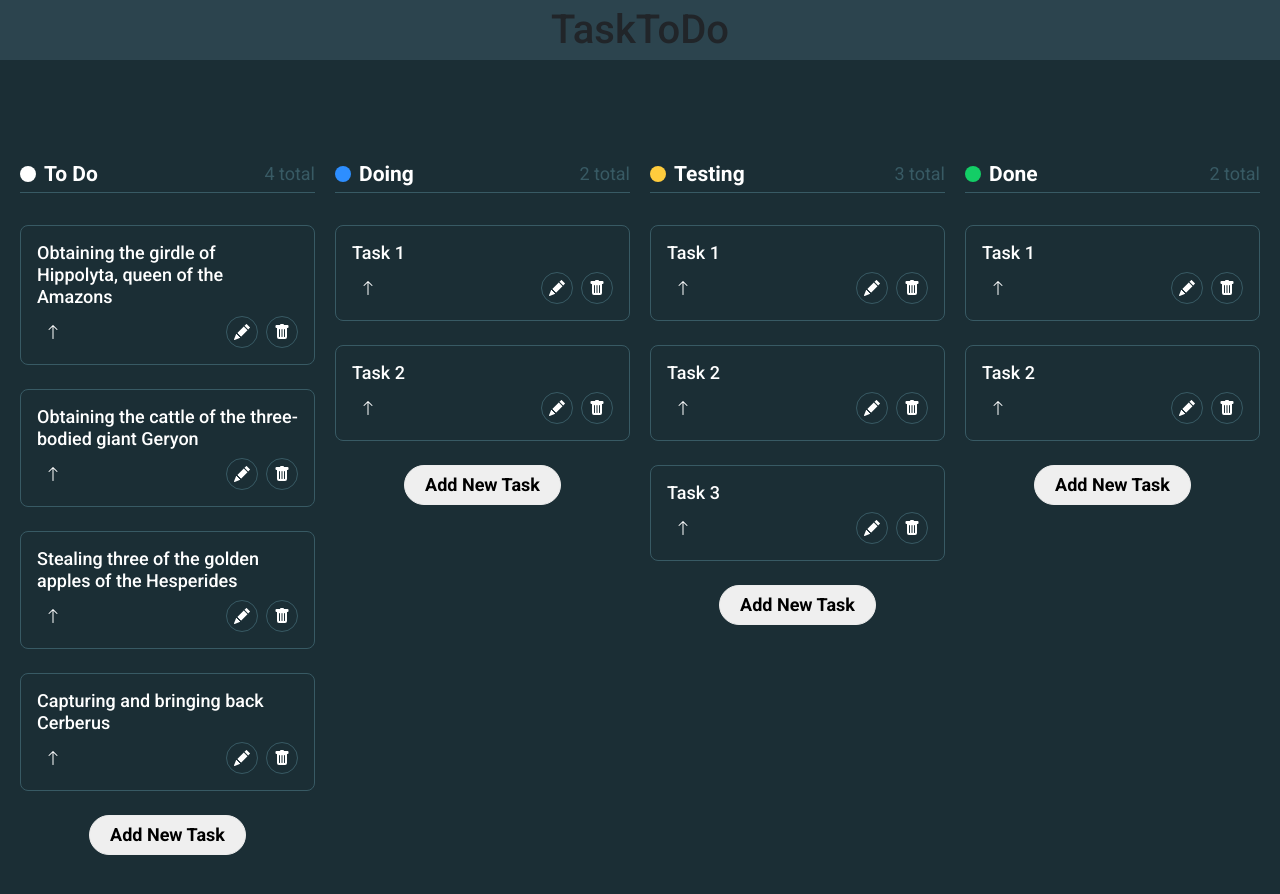
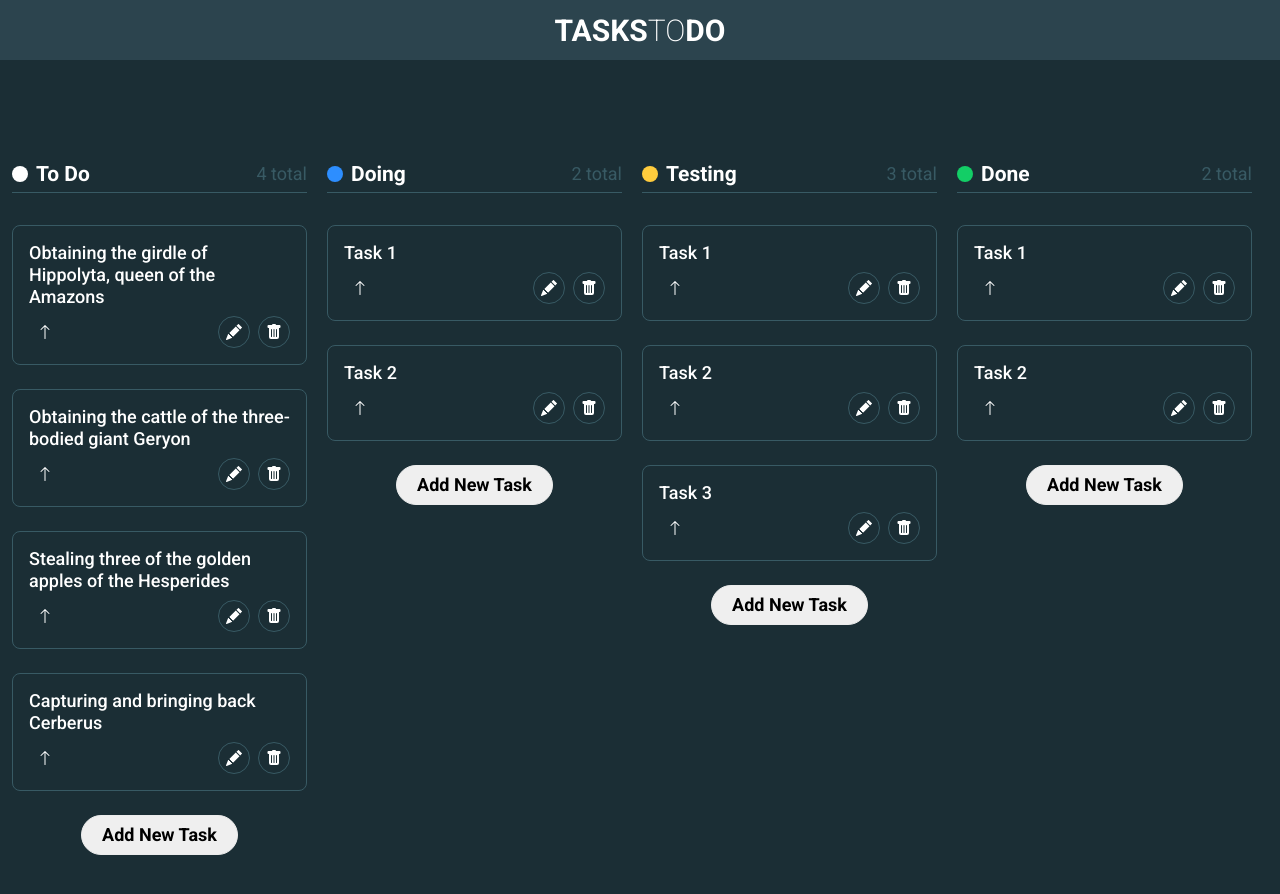
Before and after one commit to DeividMesquita/Desafio-9, a React (Vite) app: page / in a window 1280 px wide. Built offline with nearby package versions, Linux system fonts and the light colour scheme.

Commit message:
Update: Drag Drop nos cards, Overflow e ajustes em tamanhos e h1

```diff
--- a/package.json
+++ b/package.json
@@ -11,6 +11,7 @@
   },
   "dependencies": {
     "@dnd-kit/core": "^6.3.1",
+    "@hello-pangea/dnd": "^18.0.1",
     "bootstrap": "^5.3.3",
     "react": "^19.0.0",
     "react-dom": "^19.0.0",
--- a/src/components/Card/index.jsx
+++ b/src/components/Card/index.jsx
@@ -1,14 +1,24 @@
 import "./style.css";
 import Icons from "../Icons";
+import { Draggable } from "@hello-pangea/dnd";
 
-function Card({ title, showModal, showCancel }) {
+function Card({ title, showModal, showCancel, task, index }) {
   return (
-    <div className="c-cards__box">
-      <div className="c-cards__title">
-        <h1>{title}</h1>
-      </div>
-      <Icons showModal={showModal} showCancel={showCancel}/>
-    </div>
+    <Draggable draggableId={(task && task.id ? task.id.toString() : `draggable-${index}`)} index={index}>
+      {(provided) => (
+        <div
+          ref={provided.innerRef}
+          {...provided.draggableProps}
+          {...provided.dragHandleProps}
+          className="c-cards__box"
+        >
+          <div className="c-cards__title">
+            <h1>{title}</h1>
+          </div>
+          <Icons showModal={showModal} showCancel={showCancel} />
+        </div>
+      )}
+    </Draggable>
   );
 }
 
--- a/src/components/Card/style.css
+++ b/src/components/Card/style.css
@@ -18,6 +18,7 @@
 
 .c-cards__title {
     margin-bottom: 8px;
+    flex-wrap: nowrap;
 }
 
 .c-cards__title h1 {
--- a/src/components/Header/index.jsx
+++ b/src/components/Header/index.jsx
@@ -3,8 +3,12 @@ import './style.css';
 function Header() {
   return (
     <header className='c-header'>
-      <div className='c-header__logo container-xxl'>
-      <h1>TaskToDo</h1>
+      <div className='c-header__logo'>
+        <h1>
+          <span className='c-header__logo--task'>TASKS</span>
+          <span className='c-header__logo--to'>TO</span>
+          <span className='c-header__logo--do'>DO</span>
+        </h1>
       </div>
     </header>
   );
--- a/src/components/Header/style.css
+++ b/src/components/Header/style.css
@@ -1,6 +1,7 @@
 .c-header {
     background-color: #2C444E;
     margin-bottom: 100px;
+    width: 100%;
 }
 
 .c-header__logo {
@@ -8,10 +9,24 @@
     align-items: center;
     display: flex;
     justify-content: center;
+    width: 100%;
 }
 
 .c-header__logo h1 {
     display: flex;
-   justify-content: center;
-   margin: 0;
+    justify-content: center;
+    margin: 0;
+    font-size: 1.875rem;
+    line-height: 2.4375rem;
 }
+
+.c-header__logo--task,
+.c-header__logo--do {
+    color: #FFFFFF;
+    font-weight: 700;
+}
+
+.c-header__logo--to {
+    font-weight: 200;
+    color: #FFFFFF;
+}
--- a/src/components/Tasks/index.jsx
+++ b/src/components/Tasks/index.jsx
@@ -6,6 +6,7 @@ import Button from "../Button";
 import data from "../../data/tasks";
 import Modal from "../Modal";
 import Cancel from "../Cancel";
+import { DragDropContext, Droppable } from "@hello-pangea/dnd";
 
 function Tasks() {
   const [task, setTask] = useState([]);
@@ -53,6 +54,36 @@ function Tasks() {
     setShowCancel(false);
   }
 
+  function reorder(list, startIndex, endIndex) {
+    const result = Array.from(list);
+    const [removed] = result.splice(startIndex, 1);
+    result.splice(endIndex, 0, removed);
+    return result;
+  }
+
+  function onDragEnd(result) {
+    if (!result.destination) {
+      return;
+    }
+
+    const { source, destination } = result;
+
+
+    if (source.droppableId === destination.droppableId) {
+      const column = task.find((col) => col.status === source.droppableId);
+      const reorderedItems = reorder(column.items, source.index, destination.index);
+
+      const updatedTasks = task.map((col) => {
+        if (col.status === source.droppableId) {
+          return { ...col, items: reorderedItems };
+        }
+        return col;
+      });
+
+      setTask(updatedTasks);
+    }
+  }
+
   return (
     <>
       <div className="container-xxl">
@@ -66,10 +97,14 @@ function Tasks() {
                 </div>
                 <p className="m-0">{column.items.length} total</p>
               </div>
-              <div className="c-tasks__cards">
+              <DragDropContext onDragEnd={onDragEnd}>
+                <Droppable droppableId={column.status} type="list" direction="vertical">
+                  {(provided) => (
+                    <div ref={provided.innerRef} {...provided.droppableProps} className="c-tasks__cards">
                       {column.items.map((item, index) => (
                         <Card
-                    key={index}
+                          index={index}
+                          key={item.id} // Use item.id as the key
                           title={item.title}
                           showModal={(bool, act) =>
                             handleShowModal(bool, act, {
@@ -86,7 +121,12 @@ function Tasks() {
                           }
                         />
                       ))}
+
+                      {provided.placeholder}
                     </div>
+                  )}
+                </Droppable>
+              </DragDropContext>
               <div className="c-tasks__buttom d-flex justify-content-center mt-4">
                 <Button
                   title="Add New Task"
--- a/src/components/Tasks/style.css
+++ b/src/components/Tasks/style.css
@@ -1,13 +1,21 @@
 .c-tasks {
     display: flex;
     gap: 1.25rem;
-    justify-content: center;
+    justify-content: flex-start;
     margin-bottom: 2.5rem;
+    overflow-x: auto;
+    scrollbar-width: none;
+    -ms-overflow-style: none;
+}
+
+.c-tasks::-webkit-scrollbar {
+    display: none;
 }
 
 .c-tasks__column {
-    max-width: 18.4375rem;
-    width: 100%;
+    min-width: 295px;
+    max-width: 295px;
+    width: 100% !important;
 }
 
 .c-tasks__header {
@@ -17,6 +25,8 @@
     border-bottom: 1px solid #385A64;
     justify-content: space-between;
     padding-bottom: 0.25rem;
+    flex-wrap: nowrap;
+    width: 100%;
 }
 
 .c-tasks__header__title {
```
Also changed, not shown: 1 other file (tests, documents, lock files or other folders). Lines whose indentation alone changed are shown as unchanged.
